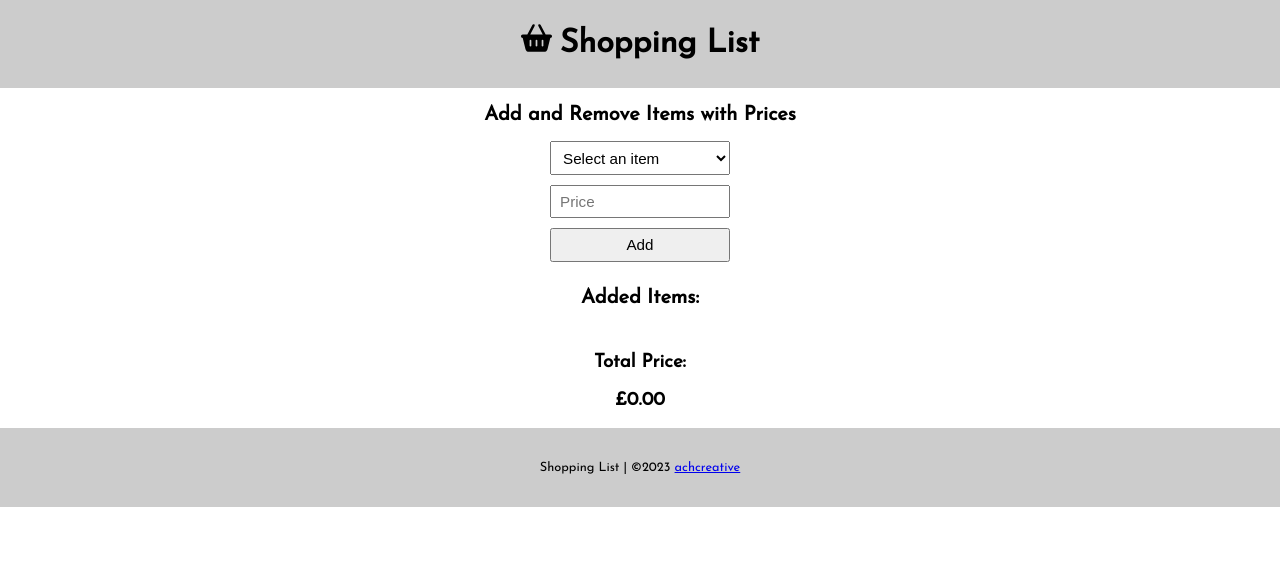
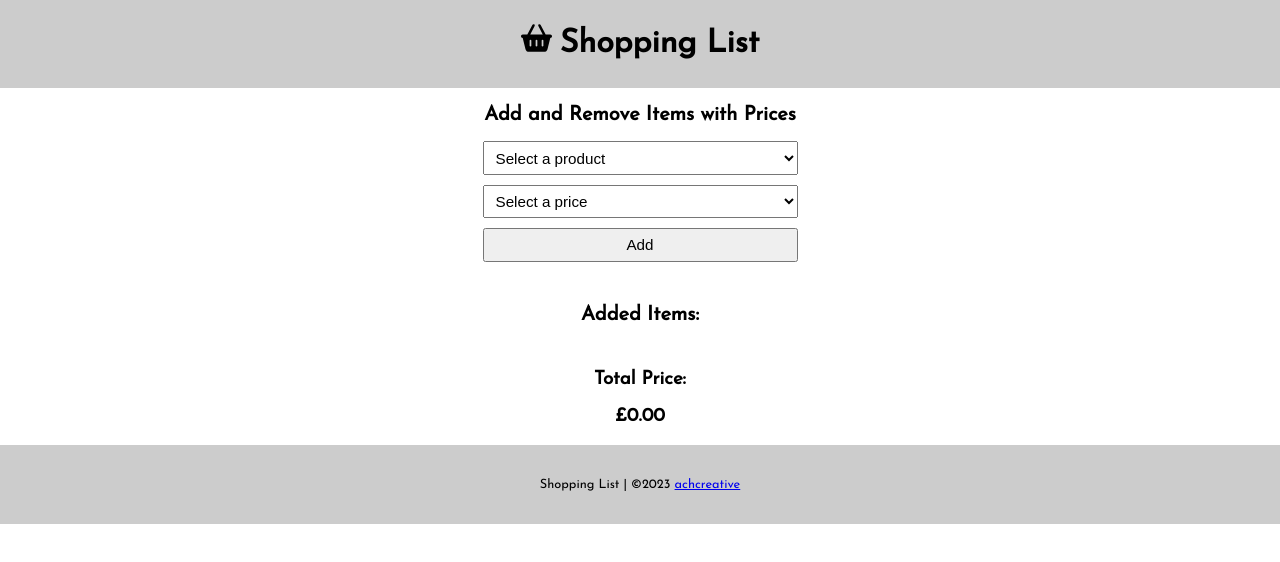
Before and after one commit to Hoseman/shopping-list-v4, a React (Create React App) app: page / in a window 1280 px wide. Shown: the top 562 px of the page. Built offline with nearby package versions, Linux system fonts and the light colour scheme.

Commit message:
add additional items in shopping list and clean up the price display

```diff
--- a/src/components/SelectedForm.js
+++ b/src/components/SelectedForm.js
@@ -1,8 +1,72 @@
 import React, { useState, useEffect } from 'react';
 import styles from '../style.module.css';
+//import ProductSelection from './ProductSelection';
 
 
 function SelectForm() {
+
+  const products = [
+    { id: 1, productName: 'Apples', price: 0.95 },
+    { id: 2, productName: 'Apple Juice pack of 2', price: 1.78 },
+    { id: 3, productName: 'Bananas', price: 1.49 },
+    { id: 4, productName: 'Baking Potatoes', price: 1.50 },
+    { id: 5, productName: 'Barbecue Sauce', price: 2.50 },
+    { id: 6, productName: 'Battered Cod', price: 3.50 },
+    { id: 7, productName: 'Bleach', price: 0.50 },
+    { id: 8, productName: 'Broccoli', price: 1.00 },
+    { id: 9, productName: 'Cabbage', price: 0.50 },
+    { id: 10, productName: 'Carrots', price: 0.50 },
+    { id: 11, productName: 'Chicken Strips', price: 2.00 },
+    { id: 12, productName: 'Chicken Chunks', price: 4.00 },
+    { id: 13, productName: 'Cider', price: 5.49 },
+    { id: 14, productName: 'Coffee', price: 3.00 },
+    { id: 15, productName: 'Deli Wraps', price: 0.89 },
+    { id: 16, productName: 'Donuts', price: 1.00 },
+    { id: 17, productName: 'Dumplings', price: 3.50 },
+    { id: 18, productName: 'Fish Cakes', price: 1.50 },
+    { id: 19, productName: 'Florette Salad', price: 1.79 },
+    { id: 20, productName: 'Free From Cheese', price: 2.80 },
+    { id: 21, productName: 'Hoi-Sin', price: 1.50 },
+    { id: 22, productName: 'Honey', price: 0.79 },
+    { id: 23, productName: 'Kitched Towel', price: 1.50 },
+    { id: 24, productName: 'Lemon Grass', price: 0.50 },
+    { id: 25, productName: 'McCain Oven Chips', price: 3.50 },
+    { id: 26, productName: 'Mashed Potatoe', price: 1.50 },
+    { id: 27, productName: 'Mature Chedder - 2 pack', price: 4.00 },
+    { id: 28, productName: 'Minced Beef', price: 4.00 },
+    { id: 29, productName: 'Onions', price: 0.50 },
+    { id: 30, productName: 'Orange Juice - pack of 4', price: 3.50 },
+    { id: 31, productName: 'Paella Stir Fry', price: 1.89 },
+    { id: 32, productName: 'Party Sausages', price: 1.80 },
+    { id: 33, productName: 'Pears', price: 0.70 },
+    { id: 34, productName: 'Pizza - Value', price: 1.89 },
+    { id: 35, productName: 'Pizza - Premium', price: 4.50 },
+    { id: 36, productName: 'Pork Stir Fry', price: 3.50 },
+    { id: 37, productName: 'Quiche', price: 2.00 },
+    { id: 38, productName: 'Salad Creme', price: 0.70 },
+    { id: 39, productName: 'Spring Onions', price: 0.50 },
+    { id: 40, productName: 'Strawberries', price: 1.89 },
+    { id: 41, productName: 'Sausages - 2 pack', price: 5.00 },
+    { id: 42, productName: 'Shortbread Biscuits', price: 1.00 },
+    { id: 43, productName: 'Sweets - Pack Of 3', price: 3.30 },
+    { id: 44, productName: 'Tea Bags - value brand', price: 0.80 },
+    { id: 45, productName: 'Tomatoes', price: 0.89 },
+    { id: 46, productName: 'Tomatoes', price: 0.89 },
+    { id: 47, productName: 'Washing Up Liquid', price: 0.89 },
+    { id: 48, productName: 'Walkers Cheese & Onions Crisps', price: 1.50 },
+    { id: 49, productName: 'Walkers Spicy Prawn Crisps', price: 1.50 },
+    { id: 50, productName: 'Frozen Prawns', price: 3.30 },
+    { id: 51, productName: 'Feta Cheese - cubed', price: 2.50 },
+    { id: 52, productName: 'Coconut Water - Pack Of 3', price: 6.00 },
+    { id: 53, productName: 'Pate - Pack Of 2', price: 1.60 },
+    { id: 54, productName: 'Mackeral Pate', price: 1.50 },
+    { id: 55, productName: 'Shampoo', price: 2.00 },
+    { id: 56, productName: 'Conditioner', price: 2.00 },
+    { id: 57, productName: 'Shower Gel', price: 1.50 },
+    { id: 58, productName: 'Deodarant', price: 2.50 },
+  ];
+
+
 
     const [selectedValue, setSelectedValue] = useState('');
     const [selectedPrice, setSelectedPrice] = useState('');
@@ -50,69 +114,56 @@ function SelectForm() {
     setTotalPrice(calculatedTotalPrice);
   }, [addedItems]);
 
+
+
   let count = 1;
+
+  const uniquePrices = [...new Set(products.map((product) => product.price))];
+
+  uniquePrices.sort((a, b) => a - b);
 
   return (
 
-    <div>
+    <>
+
+      <div className={styles.fixed_content}>
 
           <h2 className={styles.subheading}>Add and Remove Items with Prices</h2>
 
           <div className={styles.form__wrapper}>
 
+
                 <select className={styles.input} value={selectedValue} onChange={handleSelectChange}>
-          <option value="">Select an item</option>
-          <option value="Apples">Apples</option>
-          <option value="Apple Juice">Apple Juice</option>
-          <option value="Bananas">Bananas</option>
-          <option value="Barbecue Sauce">Barbecue Sauce</option>
-          <option value="Battered Cod">Battered Cod</option>
-          <option value="Broccoli">Broccoli</option>
-          <option value="Cabbage">Cabbage</option>
-          <option value="Carrots">Carrots</option>
-          <option value="Cider">Cider</option>
-          <option value="Deli Wraps">Deli Wraps</option>
-          <option value="Donuts">Donuts</option>
-          <option value="Fish Cakes">Fish Cakes</option>
-          <option value="Florette Salad">Florette Salad</option>
-          <option value="Free From Cheese">Free From Cheese</option>
-          <option value="Hoi-Sin Sauce">Hoi-Sin Sauce</option>
-          <option value="Honey">Honey</option>
-          <option value="Mature Chedder">Mature Chedder</option>
-          <option value="Nandos Lime Marinade">Nandos Lime Marinade</option>
-          <option value="Noodles">Noodles</option>
-          <option value="Lemon Grass">Lemon Grass</option>
-          <option value="Mature Chedder">Mature Chedder</option>
-          <option value="Mashed Potato">Mashed Potato</option>
-          <option value="McCain Oven Chips">McCain Oven Chips</option>
-          <option value="Minced Beef">Minced Beef</option>
-          <option value="Olive Oil">Olive Oil</option>
-          <option value="Orange Juice">Orange Juice</option>
-          <option value="Onions">Onions</option>
-          <option value="Pizza">Pizza</option>
-          <option value="Pork Strips">Pork Strips</option>
-          <option value="Sausages">Sausages</option>
-          <option value="Strawberries">Strawberries</option>
-          <option value="Sweet Chilli Sauce">Sweet Chilli Sauce</option>
-          <option value="Tea Bags">Tea Bags</option>
-          <option value="Tomatos">Tomatos</option>
+                  <option value="">Select a product</option>
+                  {products.map((product) => (
+                    <option key={product.id} value={product.productName}>
+                      {product.productName} - £{product.price.toFixed(2)}
+                    </option>
+                  ))}
                 </select>
 
-        <input
-          className={styles.input}
-          type="text"
-          placeholder="Price"
-          value={selectedPrice}
-          onChange={handlePriceChange}
-        />
+
+                <select className={styles.input} value={selectedPrice} onChange={handlePriceChange}>
+                  <option value="">Select a price</option>
+                  {uniquePrices.map((price) => (
+                    <option key={price} value={price}>
+                      £{price.toFixed(2)}
+                    </option>
+                  ))}
+                </select>
+
+
                 <br></br>
                 <br></br>
 
                 <button className={styles.input} onClick={handleAddItem}>Add</button>
 
+          </div> {/* end form_wrapper */}
+
       </div>
 
-      <div>
+
+      <div className={styles.shopping_content}>
 
         <h2 className={styles.subheading}>Added Items:</h2>
 
@@ -132,12 +183,13 @@ function SelectForm() {
         </ul>
 
       </div>
+
       <div>
         <h3>Total Price:</h3>
         <h3>£{totalPrice.toFixed(2)}</h3>
       </div>
 
-    </div>
+    </>
 
 
 
--- a/src/style.module.css
+++ b/src/style.module.css
@@ -3,13 +3,26 @@
 body {
     font-family: 'Josefin Sans', cursive;
 }
-
+.wrapper {
+    padding: 0;
+}
+.fixed_content {
+    width: 95%;
+    position: fixed;
+    top:88px;
+    background: white;
+    padding: 0 2.5%;
+}
+.shopping_content{
+    padding: 18rem 0 0 0;
+}
 .header {
     display: flex;
     width: 100%;
     padding: 20px 0;
     background: #cccccc;
     justify-content:center;
+    position: fixed;
 }
 .footer {
     display: flex;
@@ -103,7 +116,7 @@ body {
     display: flex;
     flex-wrap: wrap;
     justify-content: center;
-    max-width: 180px;
+    max-width: 315px;
     margin-left: auto;
     margin-right: auto;
 }
@@ -137,18 +150,20 @@ body {
 }
 .item__name {
     margin-top: 3px;
+    text-align: left;
+    justify-content: center;
+    align-items: center;
 }
 .count {
     background: #444;
     color: #ffffff;
     border-radius: 1rem;
-    padding: 0.25rem 0.4rem 0.15rem 0.4rem;
+    padding: 0.25rem 0 0.15rem 0;
     margin: 0 0.5rem 0 0;
     font-size:0.75rem;
     font-weight: bold;
-    width: 7px;
+    width: 18px;
     display: inline-block;
+    text-align: center;
+    float: left;
 }
-/* .added li .input__small {
-    float: right;
-} */
```
Also changed, not shown: src/App.js (line endings or trailing spaces). Lines whose indentation alone changed are shown as unchanged.
